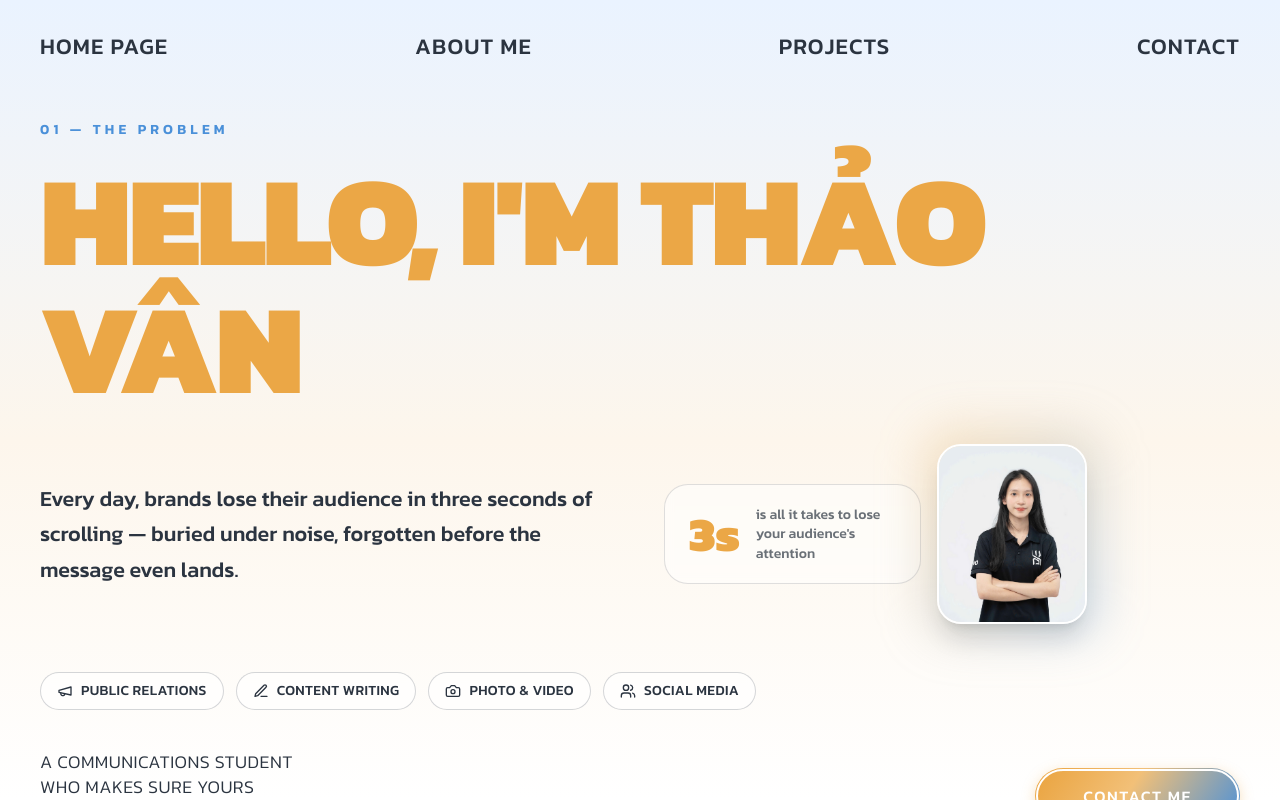
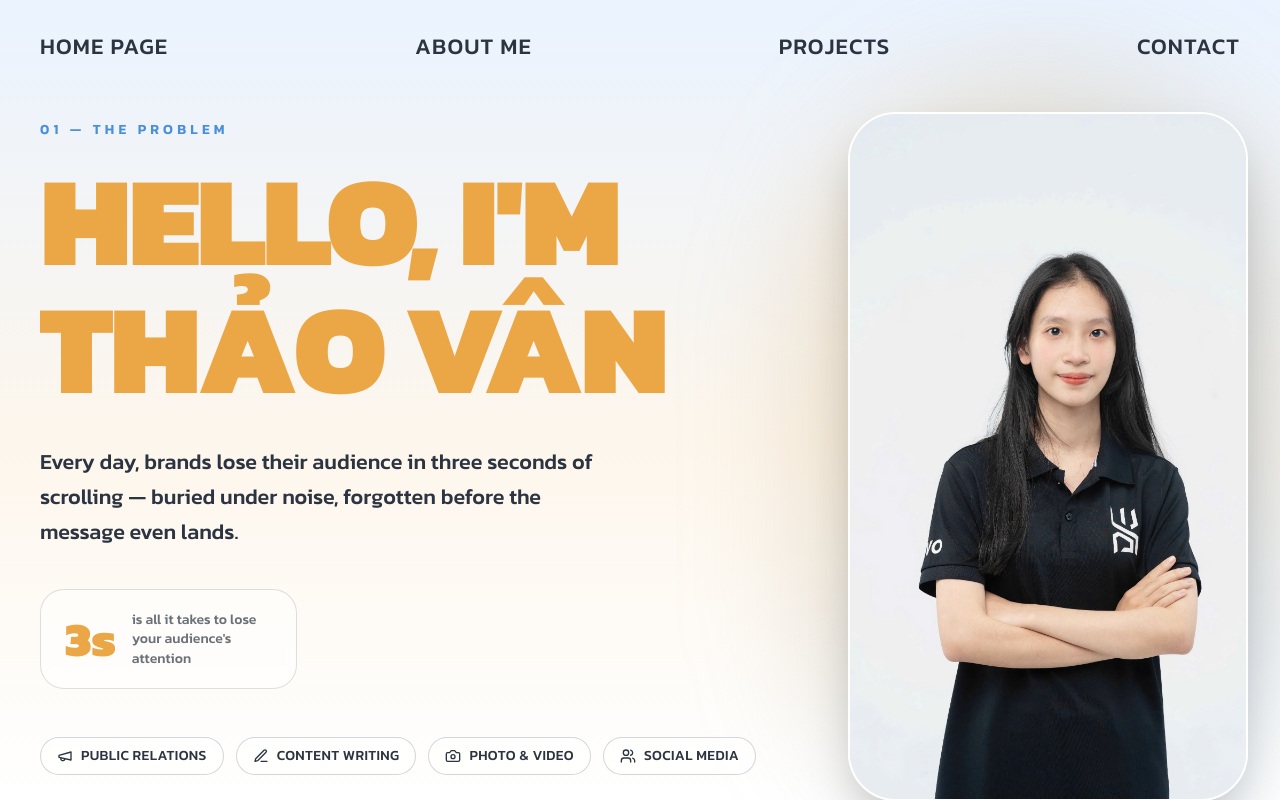
Before and after one commit to Thuan20Vnx/Thuan_PRJPRO, a React (Vite) app: page / in a window 1280 px wide. Shown: the top 800 px of the page. Built offline with nearby package versions, Linux system fonts and the light colour scheme.

Commit message:
Enlarge Hero portrait to fill the empty right side
Replace the small inline photo with a large, full-height portrait pinned
to the right edge (desktop only), sized to fit between the navbar and
the bottom CTA bar without overlapping either.

```diff
--- a/src/sections/HeroSection.tsx
+++ b/src/sections/HeroSection.tsx
@@ -39,11 +39,29 @@ export default function HeroSection() {
         ))}
       </FadeIn>
 
+      {/* Large portrait (desktop only) */}
+      <FadeIn
+        delay={0.3}
+        x={60}
+        y={0}
+        duration={1}
+        className="hidden lg:flex absolute right-0 xl:right-8 top-28 bottom-32 z-10 w-[320px] xl:w-[400px] items-center pointer-events-none"
+      >
+        <div className="relative w-full h-full">
+          <div className="absolute -inset-8 rounded-full bg-gradient-to-br from-[#EBA746]/30 to-[#4A90D9]/30 blur-3xl" />
+          <img
+            src="/thao-van-portrait.jpg"
+            alt="Thảo Vân portrait"
+            className="relative w-full h-full object-cover rounded-[48px] border-2 border-white shadow-2xl"
+          />
+        </div>
+      </FadeIn>
+
       {/* Main Content Area */}
       <div className="flex-1 flex flex-col justify-between relative px-6 md:px-10 pt-10 md:pt-14 gap-10">
 
         {/* Heading */}
-        <div className="overflow-hidden z-20 relative">
+        <div className="overflow-hidden z-20 relative lg:max-w-[65%]">
           <FadeIn delay={0.1} y={20}>
             <span className="inline-block text-[#4A90D9] font-semibold uppercase tracking-[0.3em] text-xs sm:text-sm mb-4">
               01 — The Problem
@@ -56,35 +74,20 @@ export default function HeroSection() {
             </h1>
           </FadeIn>
 
-          <div className="flex flex-col lg:flex-row lg:items-center gap-8 lg:gap-12 mt-6 sm:mt-8">
           <FadeIn delay={0.25} y={20} duration={0.8}>
-              <p className="text-[#2B3440] font-medium max-w-xl text-[clamp(1rem,1.8vw,1.35rem)] leading-relaxed">
+            <p className="text-[#2B3440] font-medium max-w-xl mt-6 sm:mt-8 text-[clamp(1rem,1.8vw,1.35rem)] leading-relaxed">
               Every day, brands lose their audience in three seconds of scrolling — buried under noise, forgotten before the message even lands.
             </p>
           </FadeIn>
 
-            <div className="hidden md:flex items-center gap-4 shrink-0">
-              <FadeIn delay={0.4} y={20} duration={0.8}>
-                <div className="flex items-center gap-4 rounded-3xl border border-[#2B3440]/15 bg-white/50 backdrop-blur-sm px-6 py-5">
+          <FadeIn delay={0.4} y={20} duration={0.8} className="hidden md:inline-block mt-8 sm:mt-10">
+            <div className="flex items-center gap-4 rounded-3xl border border-[#2B3440]/15 bg-white/50 backdrop-blur-sm px-6 py-5 w-fit">
               <span className="text-[#EBA746] font-black text-4xl lg:text-5xl leading-none">3s</span>
               <span className="text-[#2B3440]/70 font-medium text-sm max-w-[140px] leading-snug">
                 is all it takes to lose your audience&apos;s attention
               </span>
             </div>
           </FadeIn>
-
-              <FadeIn delay={0.5} x={20} y={0} duration={0.8} className="hidden lg:block shrink-0">
-                <div className="relative">
-                  <div className="absolute -inset-3 rounded-[28px] bg-gradient-to-br from-[#EBA746]/30 to-[#4A90D9]/30 blur-xl" />
-                  <img
-                    src="/thao-van-portrait.jpg"
-                    alt="Thảo Vân portrait"
-                    className="relative w-[130px] h-[160px] xl:w-[150px] xl:h-[180px] object-cover rounded-3xl border-2 border-white shadow-xl"
-                  />
-                </div>
-              </FadeIn>
-            </div>
-          </div>
 
           {/* Skill tags */}
           <FadeIn delay={0.3} y={20} className="flex flex-wrap gap-3 mt-8 sm:mt-10 md:mt-12">
@@ -108,7 +111,7 @@ export default function HeroSection() {
             </p>
           </FadeIn>
 
-          <FadeIn delay={0.5} y={20} id="contact">
+          <FadeIn delay={0.5} y={20} id="contact" className="relative z-20">
             <ContactButton />
           </FadeIn>
         </div>
@@ -116,7 +119,7 @@ export default function HeroSection() {
         {/* Scroll cue */}
         <FadeIn
           delay={0.7}
-          className="hidden sm:flex flex-col items-center gap-2 absolute left-1/2 -translate-x-1/2 bottom-2 text-[#2B3440]/60"
+          className="hidden sm:flex flex-col items-center gap-2 absolute left-1/2 -translate-x-1/2 bottom-2 text-[#2B3440]/60 z-20"
         >
           <span className="text-[10px] uppercase tracking-[0.3em]">Scroll</span>
           <ArrowDown size={16} className="animate-bounce" />
```
Lines whose indentation alone changed are shown as unchanged.
